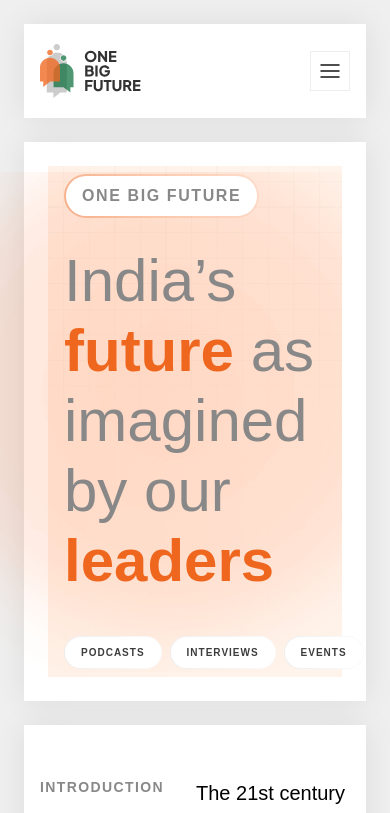
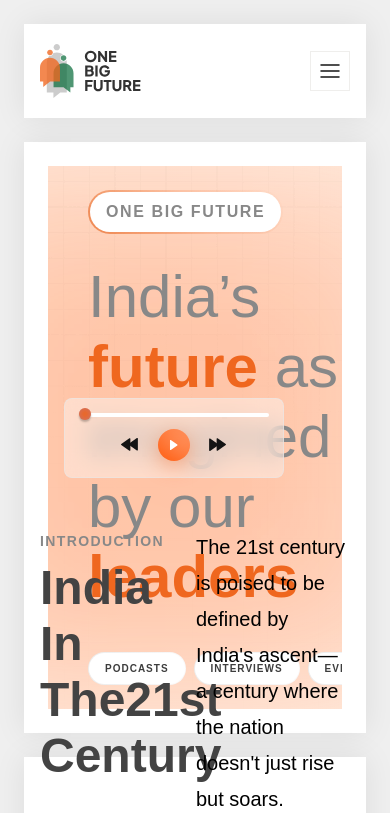
Before and after one commit to harshranjandas/obf, a Next.js app: page / in a window 390 px wide. Shown: the top 813 px of the page. Built offline with nearby package versions, Linux system fonts and the light colour scheme.

Commit message:
fix: the music player

```diff
--- a/app/globals.css
+++ b/app/globals.css
@@ -46,6 +46,21 @@ body {
   }
 }
 
+@property --gradient-angle {
+  syntax: '<angle>';
+  initial-value: 0deg;
+  inherits: false;
+}
+
+@keyframes gradient-border-rotation {
+  0% {
+    --gradient-angle: 0deg;
+  }
+  100% {
+    --gradient-angle: 360deg;
+  }
+}
+
 @keyframes gradient-border {
   0% {
     background-position: 0% 50%;
@@ -60,21 +75,22 @@ body {
 
 .moving-gradient-border {
   position: relative;
-  background: linear-gradient(
-    90deg,
-    rgba(228, 85, 9, 0.6) 0%,
-    rgba(239, 103, 31, 0.2) 54%,
-    rgba(239, 103, 31, 0) 100%
-  );
-  background-size: 200% 100%;
-  animation: gradient-border 3s ease infinite;
   padding: 2px;
   border-radius: 9999px;
+  background: linear-gradient(
+    var(--gradient-angle),
+    rgba(228, 85, 9, 0.6) 0%,
+    rgba(239, 103, 31, 0.2) 54.33%,
+    rgba(239, 103, 31, 0) 100%,
+    rgba(228, 85, 9, 0.6) 100%
+  );
+  animation: gradient-border-rotation 3s linear infinite;
 }
 
 .moving-gradient-border > * {
   background: white;
   border-radius: 9999px;
+  position: relative;
 }
 
 .moving-gradient-border-gray {
@@ -118,3 +134,47 @@ body {
   width: 240px;
   height: 240px;
 }
+
+/* Range Input Styles for Music Player */
+input[type='range'] {
+  -webkit-appearance: none;
+  appearance: none;
+  background: transparent;
+  cursor: pointer;
+}
+
+input[type='range']::-webkit-slider-track {
+  background: transparent;
+  height: 4px;
+}
+
+input[type='range']::-webkit-slider-thumb {
+  -webkit-appearance: none;
+  appearance: none;
+  background: #ef671f;
+  height: 12px;
+  width: 12px;
+  border-radius: 50%;
+  cursor: pointer;
+  box-shadow:
+    0px 0px 6px 0px rgba(147, 133, 235, 0.4) inset,
+    0px 2px 2px 0px rgba(0, 0, 0, 0.25);
+  margin-top: -1px;
+}
+
+input[type='range']::-moz-range-track {
+  background: transparent;
+  height: 4px;
+}
+
+input[type='range']::-moz-range-thumb {
+  background: #ef671f;
+  height: 8px;
+  width: 8px;
+  border-radius: 50%;
+  cursor: pointer;
+  border: none;
+  box-shadow:
+    0px 0px 6px 0px rgba(147, 133, 235, 0.4) inset,
+    0px 2px 2px 0px rgba(0, 0, 0, 0.25);
+}
--- a/app/page.tsx
+++ b/app/page.tsx
@@ -1,6 +1,9 @@
+'use client';
+
 import Image from 'next/image';
 import WhatIsOFBSection from '@/components/WhatIsOFBSection';
 import Button from '@/components/ui/Button';
+import MusicPlayer from '@/components/MusicPlayer';
 
 const tags = [
   {
@@ -20,24 +23,16 @@ const tags = [
 export default function Home() {
   return (
     <>
-      <section className="bg-white shadow-brand w-full p-6">
+      <section className="bg-white shadow-brand p-6 w-full">
         <div
-          className="bg-[#FFF1E7] min-h-[500px] relative"
+          className="bg-[#FFF1E7] min-h-[500px] relative flex items-center p-6 overflow-hidden"
           style={{
             backgroundImage: `linear-gradient(to right, rgba(255, 255, 255, 0) 0%, rgba(255, 255, 255, 0.2) 74%), url('/images/bg-pattern.png')`,
           }}
         >
-          <div className="absolute w-[500px] h-[500px] right-0 top-1/2 -translate-y-1/2 pointer-events-none">
-            <Image
-              src="/images/radial-gradient.png"
-              alt="Radial Gradient"
-              width={500}
-              height={500}
-              className="w-full h-full object-cover"
-            />
-          </div>
-          <div className="tq-container relative z-10">
-            <div className="flex py-2 items-center">
+          <div className="animated-radial-gradient -right-[80px] top-1/2 -translate-y-1/2" />
+          <div className="tq-container relative z-10 w-full">
+            <div className="flex items-center">
               <div>
                 <div className="moving-gradient-border inline-block">
                   <span className="text-[#888888] text-base font-semibold px-4 py-2 uppercase tracking-widest block">
@@ -63,6 +58,9 @@ export default function Home() {
                 </div>
               </div>
               <div>
+                <div className="absolute top-1/2 -translate-y-1/2 right-[14%] w-[220px] h-[80px]">
+                  <MusicPlayer />
+                </div>
                 <Image
                   src="/images/banner-cover.webp"
                   alt="Banner Cover"
@@ -75,8 +73,10 @@ export default function Home() {
           </div>
         </div>
       </section>
-      <section className="bg-white py-[50px] md:py-[100px] shadow-brand">
-        <div className="tq-container">
+      <div className="relative">
+        {/* Introduction Section - Sticky */}
+        <section className="sticky top-0 h-[calc(100vh-100px)] mb-6 bg-white shadow-brand flex items-center z-20">
+          <div className="tq-container w-full">
             <div className="flex gap-8">
               <div className="w-[40%]">
                 <span className="text-[#888888] text-[14px] mb-2 inline-block font-extrabold uppercase tracking-widest">
@@ -90,18 +90,19 @@ export default function Home() {
               </div>
               <div className="w-[60%]">
                 <p className="text-[20px] leading-[36px] text-black">
-                The 21st century is poised to be defined by India&apos;s ascent—
-                a century where the nation doesn&apos;t just rise but soars.
+                  The 21st century is poised to be defined by India&apos;s
+                  ascent— a century where the nation doesn&apos;t just rise but
+                  soars.
                 </p>
                 <p className="text-[20px] leading-[36px] mt-4 text-black">
-                India stands at the cusp of a transformative era, emerging as a
-                beacon of innovation, collaboration and growth on the global
+                  India stands at the cusp of a transformative era, emerging as
+                  a beacon of innovation, collaboration and growth on the global
                   stage.
                 </p>
                 <p className="text-[20px] leading-[36px] mt-4 text-black">
                   A young, forward-looking workforce, fueled by a culture of
-                ingenuity and collaboration, is powering a wave of progress that
-                resonates far beyond its borders.
+                  ingenuity and collaboration, is powering a wave of progress
+                  that resonates far beyond its borders.
                 </p>
                 <p className="text-[20px] leading-[36px] mt-4 text-black">
                   One Big Future (OBF) is built to capture this momentum.
@@ -110,14 +111,18 @@ export default function Home() {
             </div>
           </div>
         </section>
-      <section className="-mx-6">
+
+        {/* Image Section - Stacks on top */}
+        <section className="sticky top-0 z-30">
           <Image
             src="/images/podcast.webp"
             alt="India In The 21st Century"
             width={2880}
             height={1300}
+            className="w-full h-auto"
           />
         </section>
+      </div>
       <WhatIsOFBSection />
       <section
         className="bg-white py-[50px] md:py-[100px] shadow-brand"
--- /dev/null
+++ b/components/MusicPlayer.tsx
@@ -0,0 +1,160 @@
+'use client';
+
+import { useState, useRef, useEffect } from 'react';
+import { PlayIcon } from './icons/PlayIcon';
+import { PauseIcon } from './icons/PauseIcon';
+import { NextIcon } from './icons/NextIcon';
+
+interface AudioFile {
+  url: string;
+  name: string;
+}
+
+const MusicPlayer = () => {
+  const [isPlaying, setIsPlaying] = useState(false);
+  const [currentTime, setCurrentTime] = useState(0);
+  const [duration, setDuration] = useState(0);
+  const [isDragging, setIsDragging] = useState(false);
+  const [audioFile] = useState<AudioFile>({
+    url: '/audio/Podcasting.mp3',
+    name: 'Podcasting',
+  });
+  const audioRef = useRef<HTMLAudioElement | null>(null);
+  const effectiveDuration = duration || 100;
+  const progressPercent = Math.min(
+    100,
+    Math.max(0, (currentTime / effectiveDuration) * 100)
+  );
+
+  useEffect(() => {
+    const audio = audioRef.current;
+    if (!audio) return;
+
+    const updateTime = () => {
+      if (!isDragging) {
+        setCurrentTime(audio.currentTime);
+      }
+    };
+    const updateDuration = () => setDuration(audio.duration);
+    const handleEnded = () => setIsPlaying(false);
+
+    audio.addEventListener('timeupdate', updateTime);
+    audio.addEventListener('loadedmetadata', updateDuration);
+    audio.addEventListener('ended', handleEnded);
+
+    return () => {
+      audio.removeEventListener('timeupdate', updateTime);
+      audio.removeEventListener('loadedmetadata', updateDuration);
+      audio.removeEventListener('ended', handleEnded);
+    };
+  }, [audioFile, isDragging]);
+
+  const togglePlayPause = () => {
+    if (isPlaying) {
+      audioRef.current?.pause();
+    } else {
+      audioRef.current?.play();
+    }
+    setIsPlaying(!isPlaying);
+  };
+
+  const handleRewind = () => {
+    if (audioRef.current) {
+      audioRef.current.currentTime = Math.max(
+        0,
+        audioRef.current.currentTime - 10
+      );
+    }
+  };
+
+  const handleForward = () => {
+    if (audioRef.current) {
+      audioRef.current.currentTime = Math.min(
+        duration,
+        audioRef.current.currentTime + 10
+      );
+    }
+  };
+
+  const handleProgressChange = (e: React.ChangeEvent<HTMLInputElement>) => {
+    const newTime = parseFloat(e.target.value);
+    if (!isNaN(newTime) && duration > 0) {
+      setCurrentTime(newTime);
+      if (audioRef.current) {
+        audioRef.current.currentTime = newTime;
+      }
+    }
+  };
+
+  const handleMouseDown = () => {
+    setIsDragging(true);
+  };
+
+  const handleMouseUp = () => {
+    setIsDragging(false);
+  };
+
+  return (
+    <div className="relative rounded-lg bg-white/40 w-[220px] backdrop-blur-md border border-[#E6E6E6]/60 border-solid">
+      <div className="relative rounded-lg  pt-[14px] px-[14px] pb-[16px]">
+        <div className="mb-3 relative h-1">
+          <div className="absolute inset-0 rounded-lg bg-white" />
+          <div
+            className="absolute inset-0 rounded-lg pointer-events-none"
+            style={{
+              width: `${progressPercent}%`,
+              background: 'linear-gradient(90deg, #FF671F 3.31%, #FFA377 100%)',
+            }}
+          />
+          <input
+            type="range"
+            min="0"
+            max={duration || 100}
+            step="0.1"
+            value={currentTime}
+            onChange={handleProgressChange}
+            onMouseDown={handleMouseDown}
+            onMouseUp={handleMouseUp}
+            onTouchStart={handleMouseDown}
+            onTouchEnd={handleMouseUp}
+            className="relative w-full appearance-none cursor-pointer bg-transparent top-[-7px]"
+            style={{ height: '16px' }}
+          />
+        </div>
+
+        <div className="flex items-center gap-3 justify-center">
+          <button
+            onClick={handleRewind}
+            className="w-8 h-8 flex -rotate-180 items-center justify-center"
+          >
+            <NextIcon />
+          </button>
+
+          <button
+            onClick={togglePlayPause}
+            className="w-8 h-8 flex items-center justify-center rounded-full text-white"
+            style={{
+              background:
+                'linear-gradient(213.5deg, #FFA377 11.35%, #FF671F 86.53%)',
+              boxShadow:
+                '2px 6px 20px 0px rgba(255, 103, 31, 0.5) inset, 0px 6px 20px 0px rgba(255, 103, 31, 0.4)',
+            }}
+          >
+            {isPlaying ? <PauseIcon /> : <PlayIcon />}
+          </button>
+
+          <button
+            onClick={handleForward}
+            className="w-8 h-8 flex items-center justify-center"
+          >
+            <NextIcon />
+          </button>
+        </div>
+
+        <audio ref={audioRef} src={audioFile.url} />
+      </div>
+    </div>
+  );
+};
+
+export default MusicPlayer;
--- /dev/null
+++ b/components/icons/NextIcon.tsx
@@ -0,0 +1,21 @@
+export const NextIcon: React.FC<React.SVGProps<SVGSVGElement>> = ({
+  ...props
+}) => (
+  <svg
+    width="23"
+    height="15"
+    viewBox="0 0 23 15"
+    fill="currentColor"
+    xmlns="http://www.w3.org/2000/svg"
+    {...props}
+  >
+    <path
+      d="M19.7306 6.98624L11.6056 1.36124C11.4988 1.28749 11.375 1.24999 11.25 1.24999C11.1506 1.24999 11.0513 1.27374 10.96 1.32124C10.7538 1.42936 10.625 1.64249 10.625 1.87499L10.625 13.125C10.625 13.3575 10.7537 13.5706 10.96 13.6787C11.1656 13.7875 11.4144 13.7712 11.6056 13.6394L19.7306 8.01436C19.8994 7.89686 20 7.70499 20 7.49999C20 7.29499 19.8994 7.10311 19.7306 6.98624Z"
+      fill="currentColor"
+    />
+    <path
+      d="M12.2306 7.23575L4.10563 1.61075C3.99875 1.537 3.875 1.4995 3.75 1.4995C3.65063 1.4995 3.55125 1.52325 3.46 1.57075C3.25375 1.67887 3.125 1.892 3.125 2.1245L3.125 13.3745C3.125 13.607 3.25375 13.8201 3.46 13.9282C3.66562 14.037 3.91438 14.0207 4.10563 13.8889L12.2306 8.26387C12.3994 8.14637 12.5 7.9545 12.5 7.7495C12.5 7.5445 12.3994 7.35262 12.2306 7.23575Z"
+      fill="currentColor"
+    />
+  </svg>
+);
--- /dev/null
+++ b/components/icons/PauseIcon.tsx
@@ -0,0 +1,15 @@
+export const PauseIcon: React.FC<React.SVGProps<SVGSVGElement>> = ({
+  ...props
+}) => (
+  <svg
+    width="6"
+    height="10"
+    viewBox="0 0 6 10"
+    fill="currentColor"
+    xmlns="http://www.w3.org/2000/svg"
+    {...props}
+  >
+    <path d="M2 10H0V0H2V10Z" fill="currentColor" />
+    <path d="M6 10H4V0H6V10Z" fill="currentColor" />
+  </svg>
+);
--- /dev/null
+++ b/components/icons/PlayIcon.tsx
@@ -0,0 +1,17 @@
+export const PlayIcon: React.FC<React.SVGProps<SVGSVGElement>> = ({
+  ...props
+}) => (
+  <svg
+    width="8"
+    height="10"
+    viewBox="0 0 8 10"
+    fill="currentColor"
+    xmlns="http://www.w3.org/2000/svg"
+    {...props}
+  >
+    <path
+      d="M7.2845 4.58882L0.7845 0.0889956C0.699 0.029998 0.6 -5.87174e-07 0.5 -5.95916e-07C0.4205 -6.02866e-07 0.341 0.0189988 0.268 0.0569973C0.103 0.143494 -4.72916e-08 0.313987 -6.35515e-08 0.499979L-8.50325e-07 9.49962C-8.66585e-07 9.68561 0.102999 9.8561 0.267999 9.9426C0.432499 10.0296 0.631499 10.0166 0.784499 9.9111L7.2845 5.41128C7.4195 5.31729 7.5 5.16379 7.5 4.9998C7.5 4.83581 7.4195 4.68231 7.2845 4.58882Z"
+      fill="currentColor"
+    />
+  </svg>
+);
```
Also changed, not shown: 1 other file (tests, documents, lock files or other folders). Lines whose indentation alone changed are shown as unchanged.
